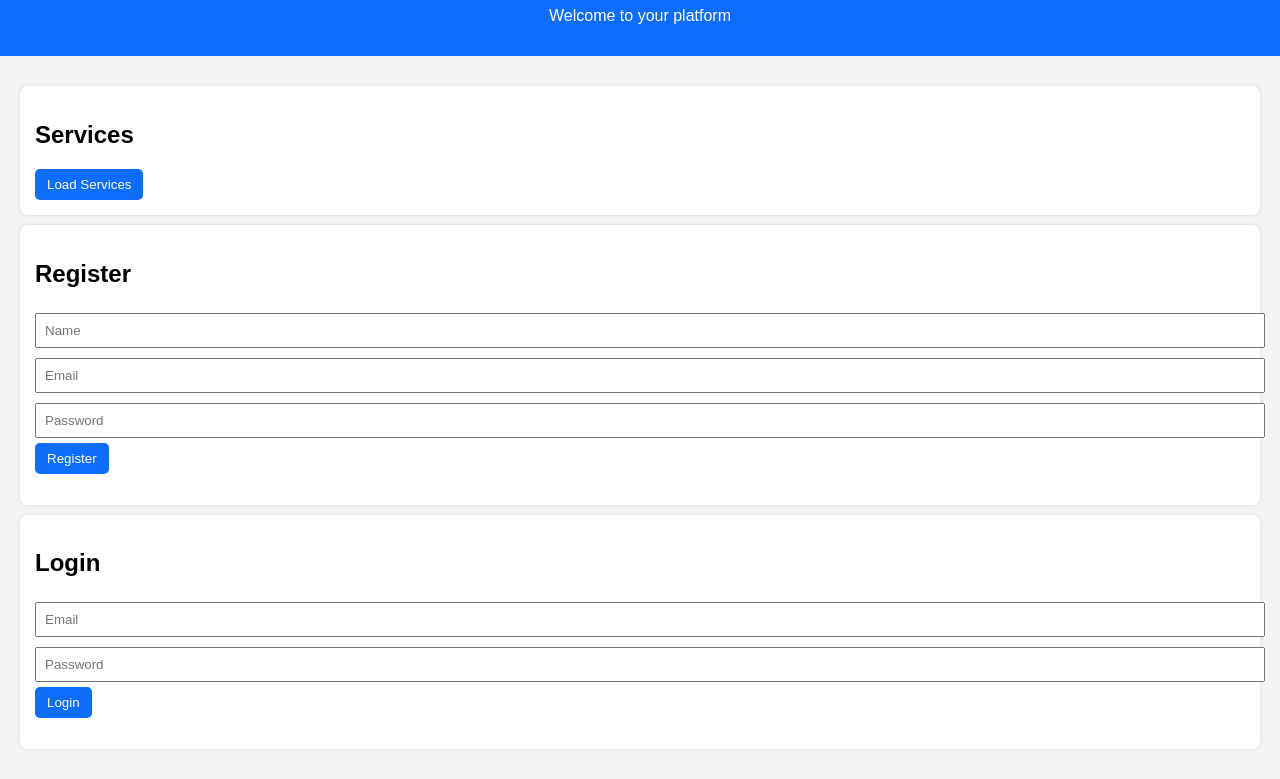
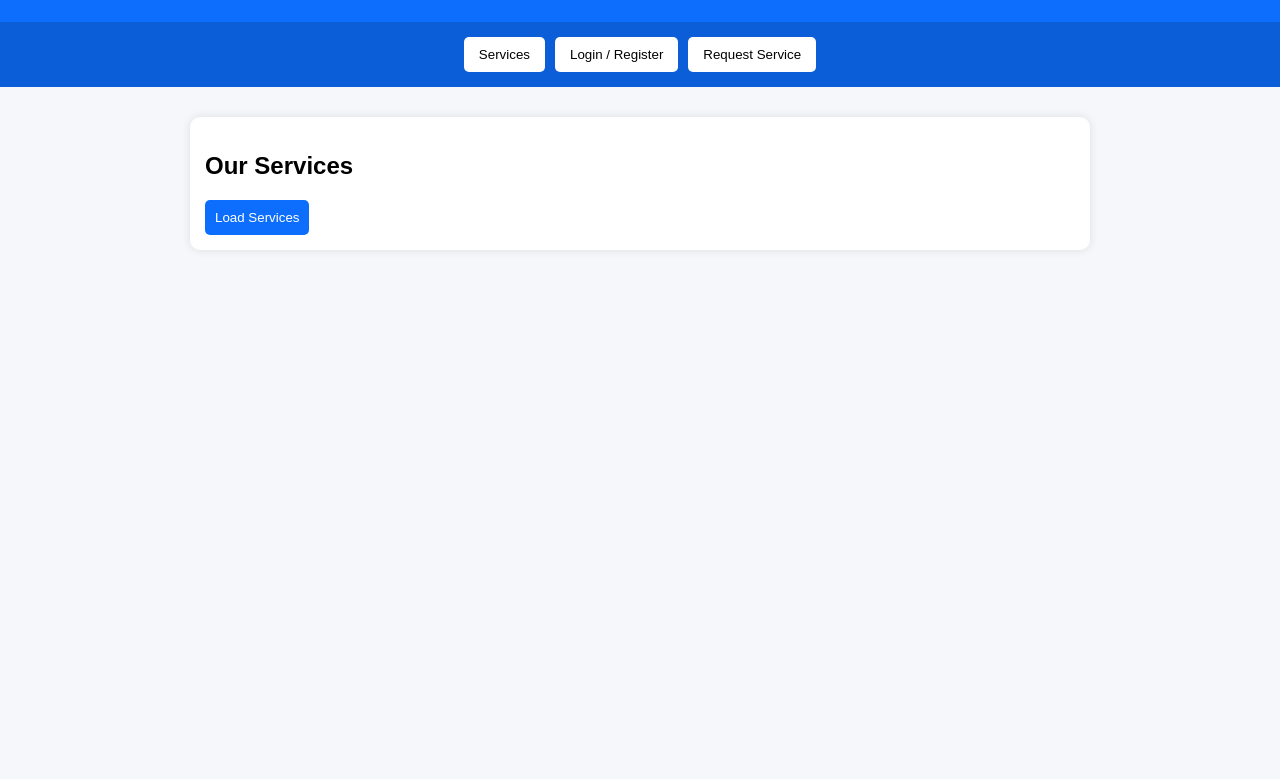
Before and after one commit to joywillie/service-website, a website: page public/index.html in a window 1280 px wide. Shown: the part 89-868 px from the top of the page. After the commit the page ends 800 px from the top, so only its background shows below. Drawn offline with Linux system fonts and the light colour scheme.

Commit message:
Update index.html

```diff
--- a/public/index.html
+++ b/public/index.html
@@ -1,15 +1,15 @@
 <!DOCTYPE html>
 <html lang="en">
 <head>
-  <meta charset="UTF-8" />
-  <meta name="viewport" content="width=device-width, initial-scale=1.0"/>
-  <title>Service Website</title>
+<meta charset="UTF-8">
+<meta name="viewport" content="width=device-width, initial-scale=1.0">
+<title>Service Platform</title>
 
 <style>
 body {
+  margin: 0;
   font-family: Arial, sans-serif;
-      margin: 0;
-      background: #f4f4f4;
+  background: #f5f7fb;
 }
 
 header {
@@ -19,7 +19,25 @@
   text-align: center;
 }
 
+nav {
+  display: flex;
+  justify-content: center;
+  background: #0b5ed7;
+  padding: 10px;
+}
+
+nav button {
+  margin: 5px;
+  padding: 10px 15px;
+  border: none;
+  cursor: pointer;
+  background: white;
+  border-radius: 5px;
+}
+
 .container {
+  max-width: 900px;
+  margin: auto;
   padding: 20px;
 }
 
@@ -27,23 +45,27 @@
   background: white;
   padding: 15px;
   margin: 10px 0;
-      border-radius: 8px;
-      box-shadow: 0 0 5px rgba(0,0,0,0.1);
+  border-radius: 10px;
+  box-shadow: 0 0 10px rgba(0,0,0,0.1);
 }
 
-    button {
-      padding: 8px 12px;
-      border: none;
+input, textarea {
+  width: 100%;
+  padding: 10px;
+  margin: 5px 0;
+}
+
+button.action {
   background: #0d6efd;
   color: white;
+  padding: 10px;
+  border: none;
+  border-radius: 5px;
   cursor: pointer;
-      border-radius: 5px;
 }
 
-    input {
-      padding: 8px;
-      margin: 5px 0;
-      width: 100%;
+.hidden {
+  display: none;
 }
 </style>
 </head>
@@ -51,90 +73,136 @@
 <body>
 
 <header>
-  <h1>🚀 Service Website</h1>
-  <p>Welcome to your platform</p>
+  <h1>🚀 Service Platform</h1>
 </header>
+
+<nav>
+  <button onclick="show('services')">Services</button>
+  <button onclick="show('auth')">Login / Register</button>
+  <button onclick="show('request')">Request Service</button>
+</nav>
 
 <div class="container">
 
 <!-- SERVICES -->
+<div id="services" class="section">
   <div class="card">
-    <h2>Services</h2>
-    <button onclick="loadServices()">Load Services</button>
-    <div id="services"></div>
+    <h2>Our Services</h2>
+    <button class="action" onclick="loadServices()">Load Services</button>
+    <div id="serviceList"></div>
+  </div>
 </div>
 
-  <!-- REGISTER -->
+<!-- AUTH -->
+<div id="auth" class="section hidden">
+
   <div class="card">
     <h2>Register</h2>
-    <input id="name" placeholder="Name" />
-    <input id="email" placeholder="Email" />
-    <input id="password" placeholder="Password" type="password" />
-    <button onclick="register()">Register</button>
-    <p id="registerMsg"></p>
+    <input id="name" placeholder="Name">
+    <input id="email" placeholder="Email">
+    <input id="password" type="password" placeholder="Password">
+    <button class="action" onclick="register()">Register</button>
+    <p id="regMsg"></p>
   </div>
 
-  <!-- LOGIN -->
   <div class="card">
     <h2>Login</h2>
-    <input id="loginEmail" placeholder="Email" />
-    <input id="loginPassword" placeholder="Password" type="password" />
-    <button onclick="login()">Login</button>
+    <input id="loginEmail" placeholder="Email">
+    <input id="loginPassword" type="password" placeholder="Password">
+    <button class="action" onclick="login()">Login</button>
     <p id="loginMsg"></p>
   </div>
 
 </div>
 
+<!-- REQUEST -->
+<div id="request" class="section hidden">
+  <div class="card">
+    <h2>Request Service</h2>
+    <input id="reqName" placeholder="Your Name">
+    <input id="reqService" placeholder="Service Needed">
+    <textarea id="reqMessage" placeholder="Message"></textarea>
+    <button class="action" onclick="sendRequest()">Send Request</button>
+    <p id="reqMsg"></p>
+  </div>
+</div>
+
+</div>
+
 <script>
+
+// NAVIGATION
+function show(section) {
+  document.querySelectorAll('.section').forEach(s => s.classList.add('hidden'));
+  document.getElementById(section).classList.remove('hidden');
+}
+
 // LOAD SERVICES
 async function loadServices() {
-    const res = await fetch("/api/services");
+  const res = await fetch('/api/services');
   const data = await res.json();
 
-    const container = document.getElementById("services");
-    container.innerHTML = "";
-
-    data.data.forEach(service => {
-      container.innerHTML += `
+  let html = "";
+  data.data.forEach(s => {
+    html += `
       <div class="card">
-          <h3>${service.name}</h3>
-          <p>${service.description}</p>
-          <b>KES ${service.price}</b>
+        <h3>${s.name}</h3>
+        <p>${s.description}</p>
+        <b>KES ${s.price}</b>
       </div>
     `;
   });
+
+  document.getElementById("serviceList").innerHTML = html;
 }
 
 // REGISTER
 async function register() {
-    const res = await fetch("/api/auth/register", {
-      method: "POST",
-      headers: { "Content-Type": "application/json" },
+  const res = await fetch('/api/auth/register', {
+    method: 'POST',
+    headers: {'Content-Type': 'application/json'},
     body: JSON.stringify({
-        name: document.getElementById("name").value,
-        email: document.getElementById("email").value,
-        password: document.getElementById("password").value
+      name: name.value,
+      email: email.value,
+      password: password.value
     })
   });
 
   const data = await res.json();
-    document.getElementById("registerMsg").innerText = data.message;
+  regMsg.innerText = data.message;
 }
 
 // LOGIN
 async function login() {
-    const res = await fetch("/api/auth/login", {
-      method: "POST",
-      headers: { "Content-Type": "application/json" },
+  const res = await fetch('/api/auth/login', {
+    method: 'POST',
+    headers: {'Content-Type': 'application/json'},
     body: JSON.stringify({
-        email: document.getElementById("loginEmail").value,
-        password: document.getElementById("loginPassword").value
+      email: loginEmail.value,
+      password: loginPassword.value
     })
   });
 
   const data = await res.json();
-    document.getElementById("loginMsg").innerText = data.message;
+  loginMsg.innerText = data.message;
 }
+
+// REQUEST SERVICE
+async function sendRequest() {
+  const res = await fetch('/api/requests', {
+    method: 'POST',
+    headers: {'Content-Type': 'application/json'},
+    body: JSON.stringify({
+      name: reqName.value,
+      service: reqService.value,
+      message: reqMessage.value
+    })
+  });
+
+  const data = await res.json();
+  reqMsg.innerText = data.message;
+}
+
 </script>
 
 </body>
```
Lines whose indentation alone changed are shown as unchanged.
